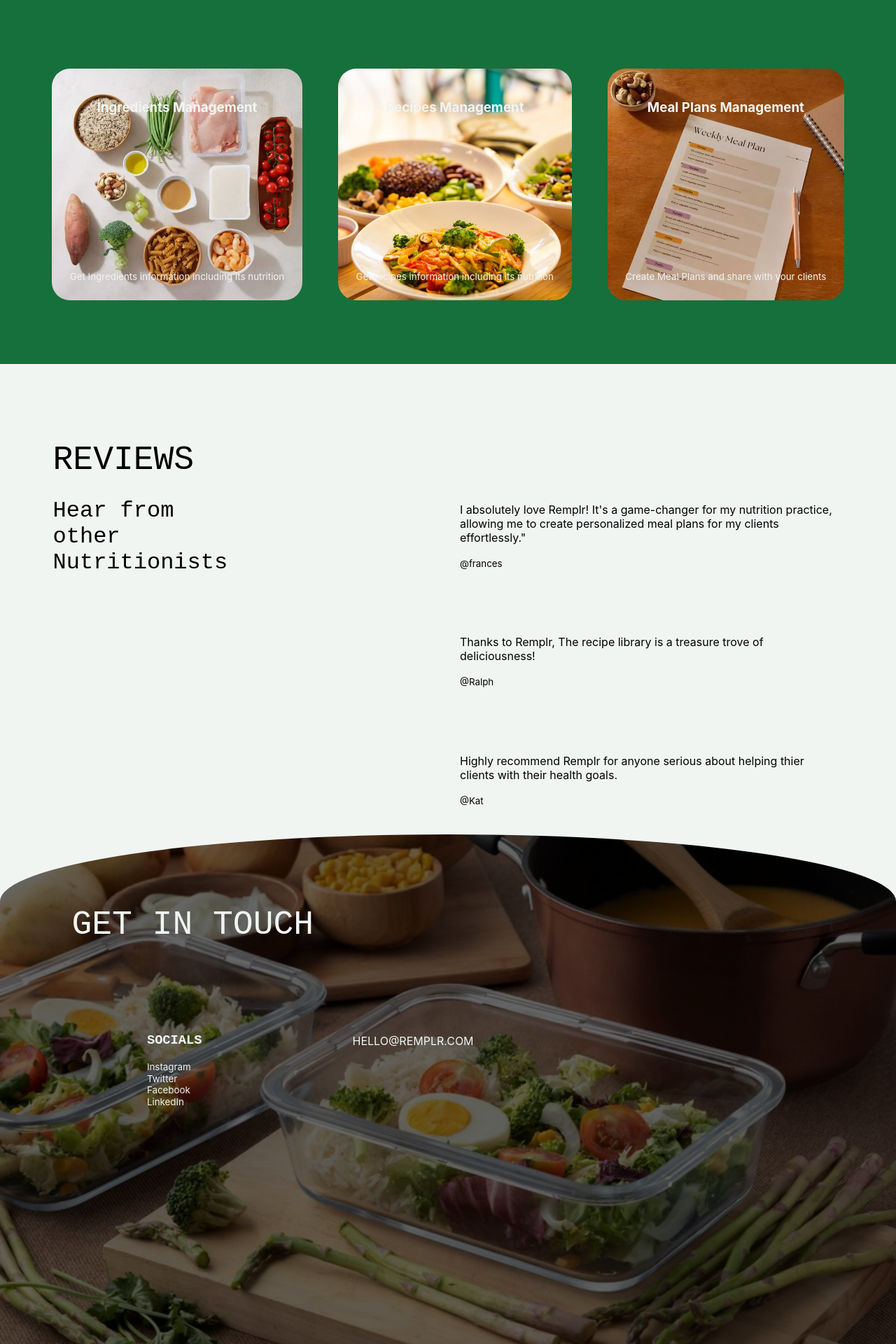
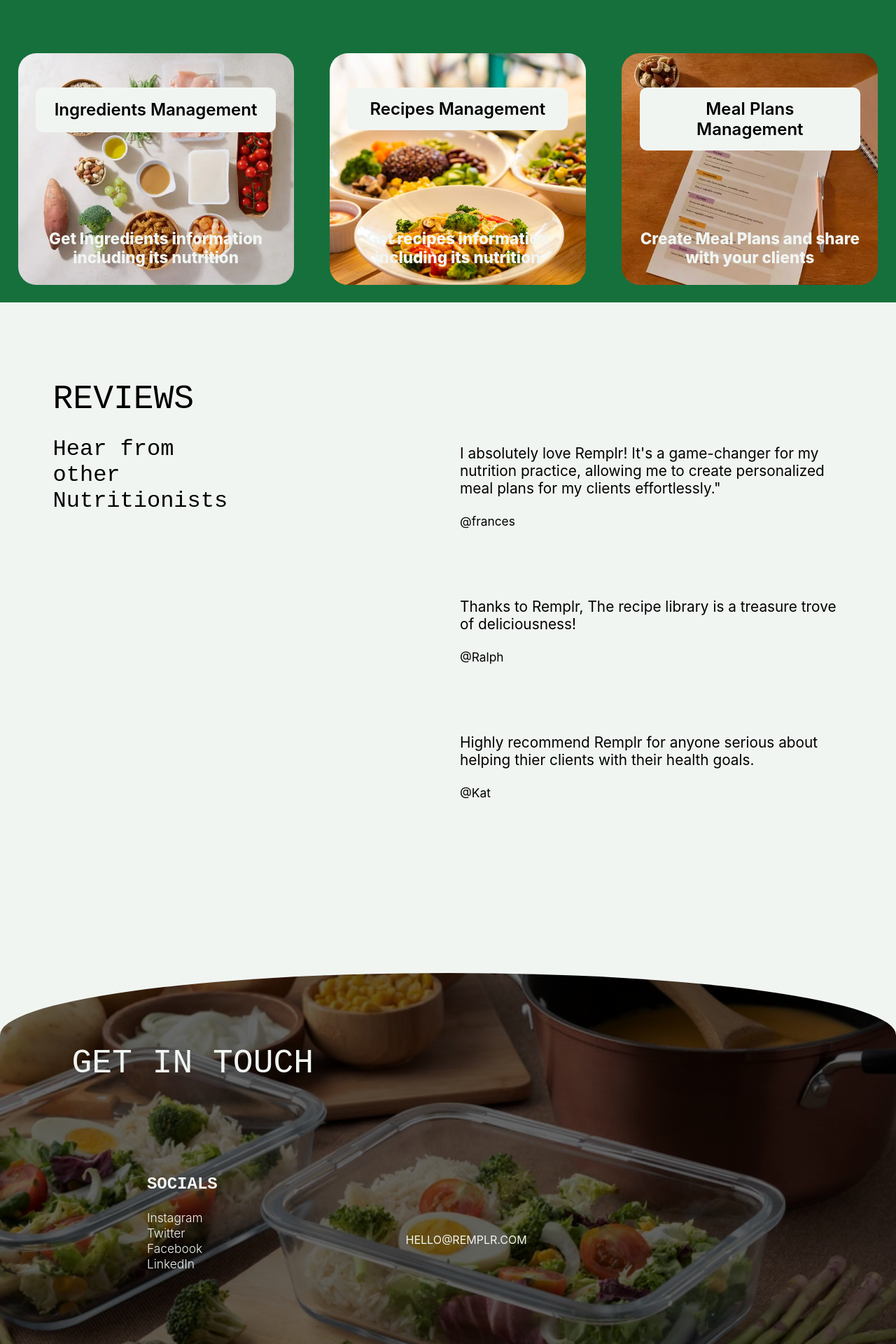
Before and after one commit to coderhimanshu1/REMPLR-2.0, a React (Create React App) app: page / in a window 1280 px wide. Shown: the part 1960-3880 px from the top of the page at 70% size. Built offline with nearby package versions, Linux system fonts and the light colour scheme.

Commit message:
finializing styling for home component

```diff
--- a/src/styles/home.css
+++ b/src/styles/home.css
@@ -1,6 +1,6 @@
 html,
 body {
-  height: 100%;
+  width: fit-content;
   font-family: "Inter", sans-serif;
 }
 
@@ -53,7 +53,7 @@ body {
   display: flex;
   background-color: #16703c;
   padding-top: 50%;
-  height: 80vh;
+  height: 100%;
   margin-top: -50%;
 }
 
@@ -92,7 +92,7 @@ body {
   background-size: cover;
   background-position: center;
   background-repeat: no-repeat;
-  height: 70vh;
+  height: 100%;
   color: #f1f5f2;
 
   text-align: center;
@@ -132,7 +132,7 @@ body {
 /* Styling for Features section */
 
 .home-features {
-  height: 80vh;
+  height: 100%;
   background-color: #16703c;
   color: #f1f5f2;
 }
@@ -178,12 +178,30 @@ body {
   border-radius: 26px;
 }
 
+.home-features-card1 h3,
+.home-features-card2 h3,
+.home-features-card3 h3 {
+  font-size: 150%;
+  font-weight: 600;
+  color: rgb(0, 0, 0);
+  background-color: #f1f5f2;
+  padding: 5%;
+  border-radius: 10px;
+}
+
+.home-features-card1 small,
+.home-features-card2 small,
+.home-features-card3 small {
+  font-size: 140%;
+  font-weight: 800;
+}
+
 /* Styling for Reviews section */
 
 .home-reviews {
   display: flex;
   flex-direction: row;
-  height: 60vh;
+  height: 100%;
   background-color: #f1f5f2;
   padding: 5% 5%;
   padding-bottom: 60%;
@@ -200,6 +218,8 @@ body {
 .home-review {
   padding: 1%;
   margin: 12% 0;
+  font-size: 130%;
+  font-weight: 400;
 }
 
 .home-review-title h1,
@@ -229,7 +249,7 @@ h2 {
   color: #f1f5f2;
   flex-direction: column;
   padding: 8%;
-  height: 70vh;
+  height: 100%;
   border-top-left-radius: 80% 20%;
   border-top-right-radius: 80% 20%;
   overflow: hidden;
@@ -242,11 +262,12 @@ h2 {
 
 .home-contact h3 {
   font-family: "JetBrains Mono", monospace;
+  font-size: 150%;
 }
 
 .home-contact p {
-  padding: 10%;
-  margin: 2% 0;
+  padding: 15%;
+  margin: 5% 0;
 }
 
 .home-contact-socials {
@@ -260,6 +281,8 @@ h2 {
 .home-contact-social-container {
   display: flex;
   flex-direction: column;
+  font-size: 130%;
+  font-weight: 300;
 }
 
 .home-contact-social-container small {
```
